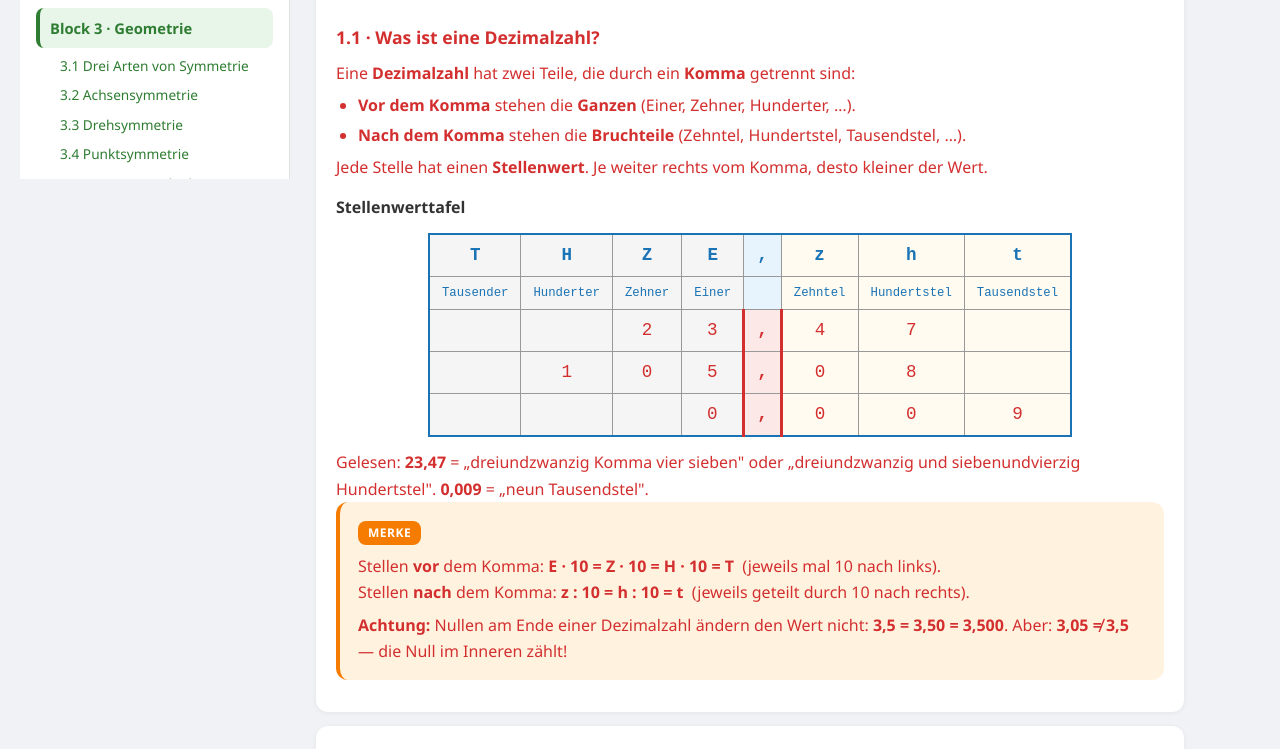
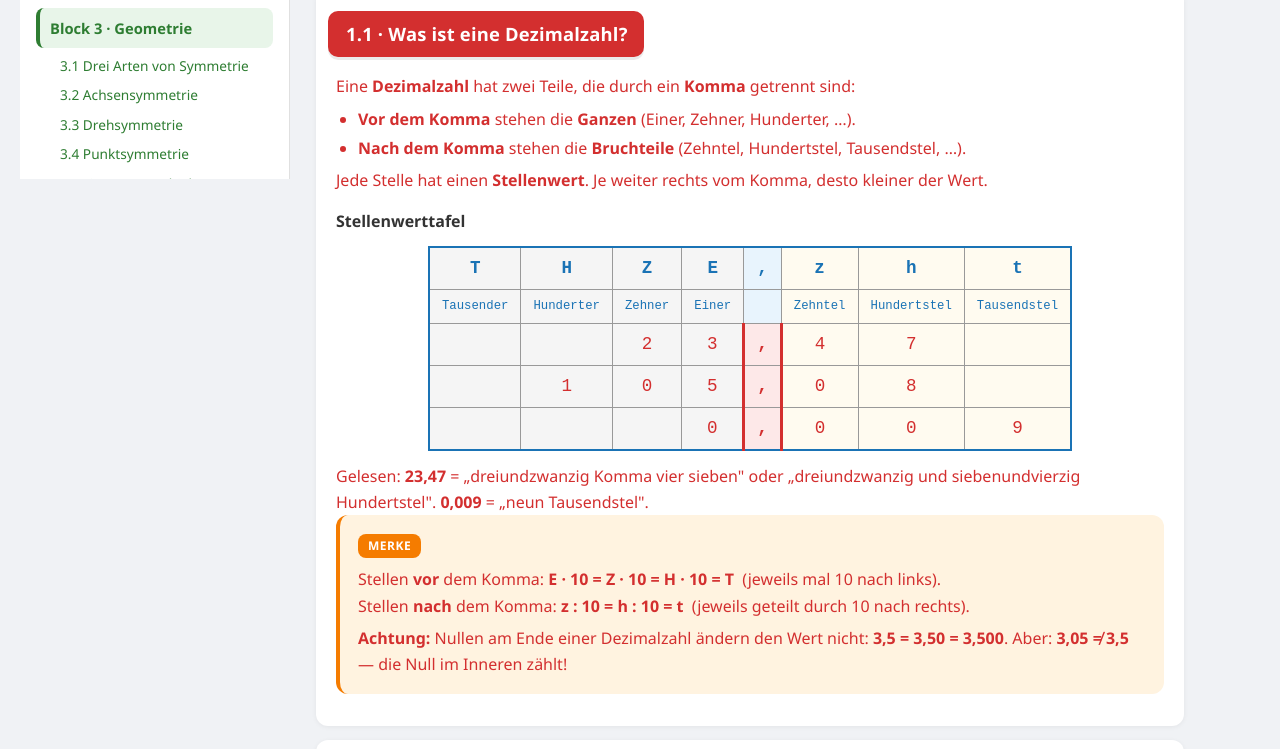
Before and after one commit to thriends/zu-viele-mangas, a plain HTML site: page mathe_mai26.html in a window 1280 px wide. Shown: the part 625-1374 px from the top of the page. Drawn offline with Linux system fonts and the light colour scheme.

Commit message:
fix(mathe): H3-Headlines als farbige Banner mit weißer Schrift

```diff
--- a/mathe_mai26.html
+++ b/mathe_mai26.html
@@ -183,15 +183,28 @@
             box-shadow: 0 1px 5px rgba(0,0,0,0.06);
         }
         .block + .block { border-radius: 12px; }
-        .block h3 { color: var(--blau); margin: 8px 0 8px; font-size: 1.1em; }
-        .block h4 { color: var(--dunkelgrau); margin: 14px 0 6px; font-size: 1em; }
-
-        /* H3-Farbe folgt der Block-Farbe */
-        .thema.rot .block h3 { color: var(--rot); }
-        .thema.lila .block h3 { color: var(--lila); }
-        .thema.gruen .block h3 { color: var(--gruen); }
-        .thema.orange .block h3 { color: var(--orange); }
-        .thema.blau .block h3 { color: var(--blau); }
+
+        /* H3 als farbiger Banner mit weißer Schrift — kindgerechte, klare Hierarchie */
+        .block h3 {
+            display: inline-block;
+            background: var(--blau);
+            color: white;
+            padding: 8px 16px 8px 18px;
+            border-radius: 10px;
+            margin: -4px 0 16px -8px;
+            font-size: 1.15em;
+            font-weight: 700;
+            box-shadow: 0 3px 0 rgba(0,0,0,0.08);
+            letter-spacing: 0.2px;
+        }
+        .block h4 { color: var(--dunkelgrau); margin: 14px 0 6px; font-size: 1em; font-weight: 700; }
+
+        /* H3-Hintergrund folgt der Block-Farbe (Schrift bleibt weiß) */
+        .thema.rot .block h3 { background: var(--rot); }
+        .thema.lila .block h3 { background: var(--lila); }
+        .thema.gruen .block h3 { background: var(--gruen); }
+        .thema.orange .block h3 { background: var(--orange); }
+        .thema.blau .block h3 { background: var(--blau); }
         .block p + p { margin-top: 8px; }
         .block ul, .block ol { margin: 6px 0; }
 
```
